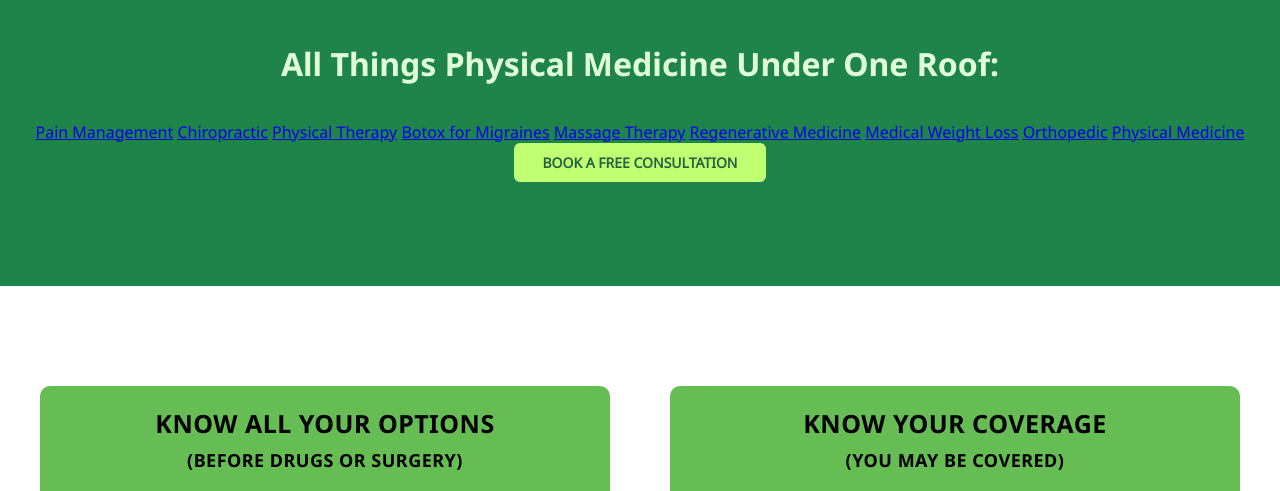
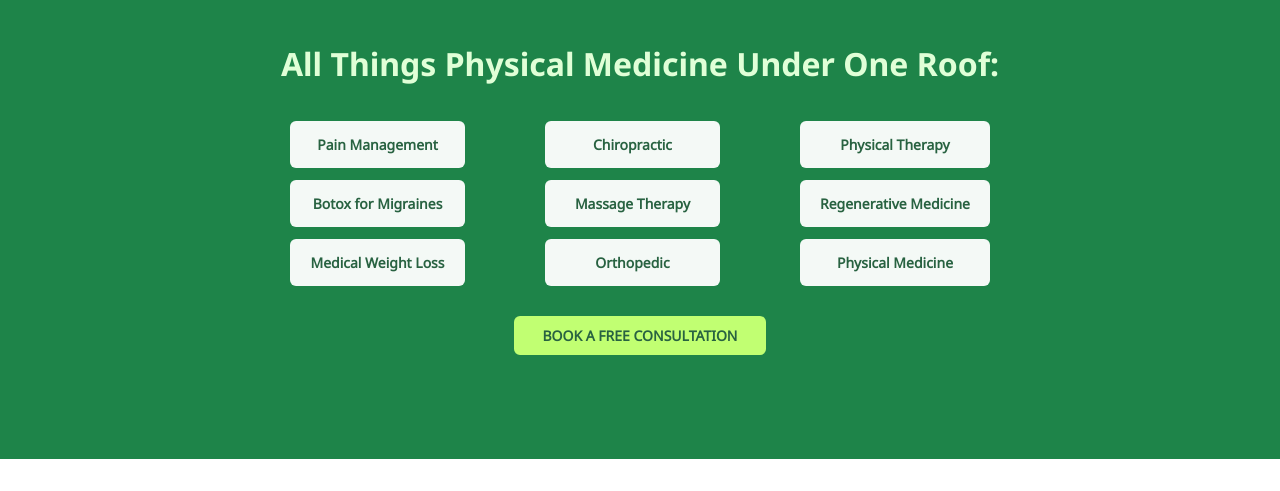
Before and after one commit to PrecisionOpsX/Goodlife, a plain HTML site: page chiropractic-in-torrance.html in a window 1280 px wide. Shown: the part 900-1391 px from the top of the page. Drawn offline with nearby package versions, Linux system fonts and the light colour scheme.

Commit message:
Fix errors

```diff
--- a/css/landing.css
+++ b/css/landing.css
@@ -408,6 +408,29 @@
     font-family: noto-sans-bold;
 }
 
+.hero-service-buttons {
+    display: grid;
+    grid-template-columns: repeat(3, 1fr);
+    row-gap: 12px;
+    column-gap: 80px;
+    max-width: 700px;
+    margin-bottom: 30px;
+}
+
+.hero-service-btn {
+    display: flex;
+    align-items: center;
+    justify-content: center;
+    padding: 14px 20px;
+    background-color: rgba(255, 255, 255, 0.95);
+    color: #286241;
+    font-size: 14px;
+    font-weight: 600;
+    text-decoration: none;
+    border-radius: 6px;
+    white-space: nowrap;
+}
+
 /* Responsive */
 @media (max-width: 900px) {
     .landing-hero-inner {
```
Also changed, not shown: chiropractic-in-el-segundo.html (+1 -1 lines), conditions.html (+1 -1 lines), css/blog.css (+5 -6 lines), css/conditions.css (+6 -7 lines), assets/images/home-hero-bg.jpg (added).
